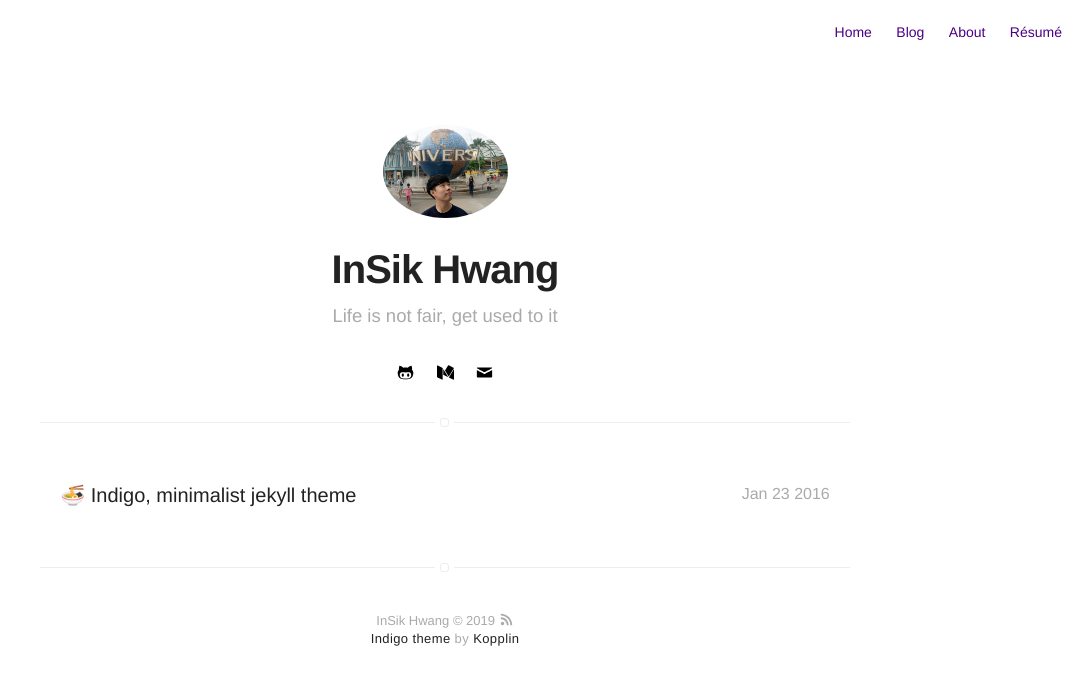
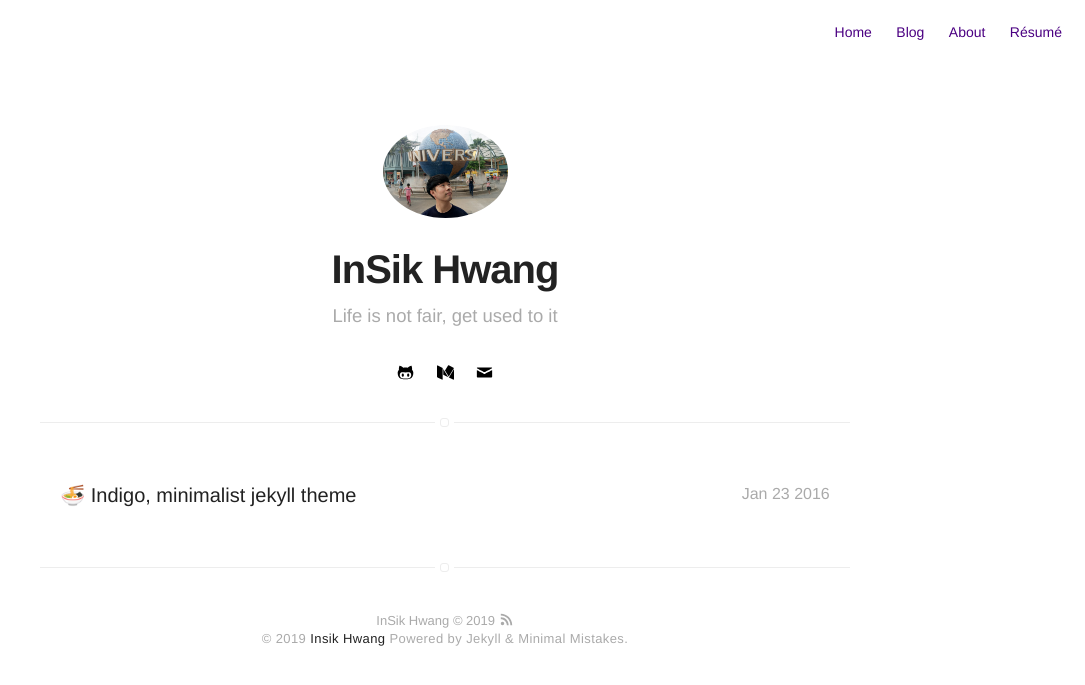
Before and after one commit to owner0220/owner0220.github.io, a Jekyll site: the page built from projects.html, in a window 1280 px wide. Shown: the top 685 px of the page, without its empty margins (195-1280 px from the left). Built offline with Jekyll 4.4.1, drawn with Linux system fonts in a browser that asks for light colours; emoji names are drawn with the system emoji font.

Commit message:
change_front_footer

```diff
--- a/_includes/footer.html
+++ b/_includes/footer.html
@@ -2,6 +2,7 @@
     {{ site.name }} © {{ site.time | date: '%Y' }} <a class="link" href="{{ site.url }}/feed.xml" target="_blank"><svg class="icon icon-rss"><use xlink:href="#icon-rss"></use></svg></a>
 
     <p class="extra">
-        <a class="link" href="https://github.com/sergiokopplin/indigo">Indigo theme</a> by <a class="link" href="https://github.com/sergiokopplin/indigo">Kopplin</a>
+        © 2019 <a class="link" href="https://github.com/owner0220">Insik Hwang</a>
+	Powered by Jekyll & Minimal Mistakes.
     </p>
 </footer>
```
